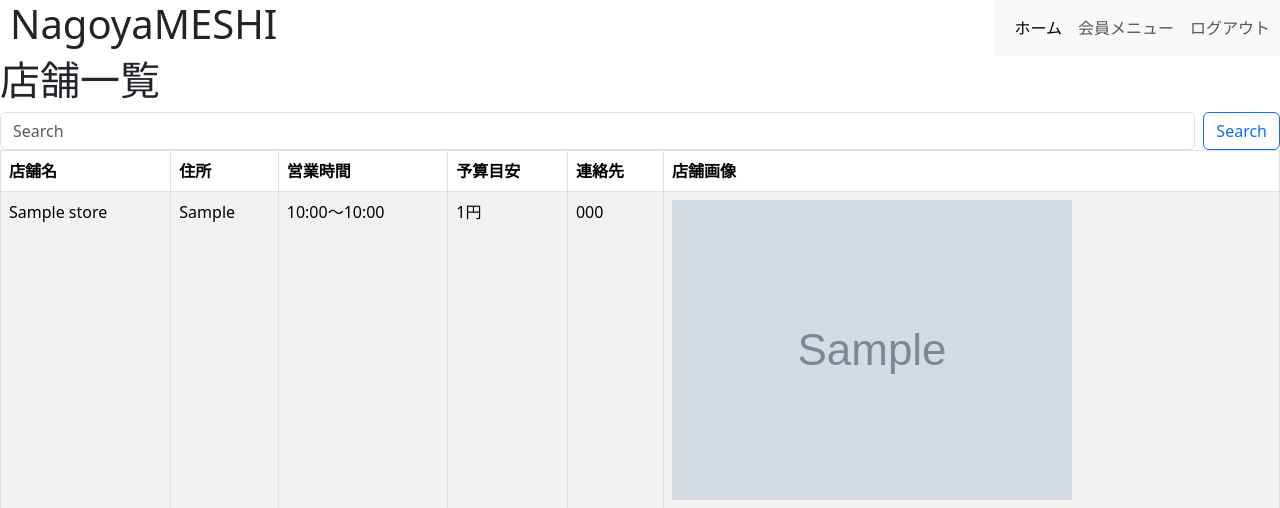
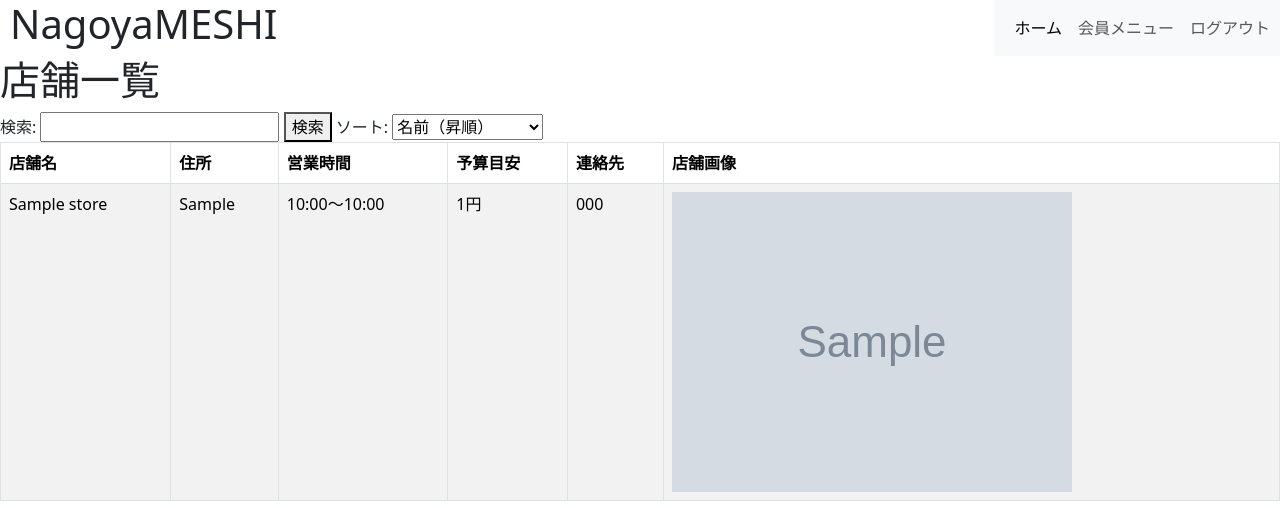
Before and after one commit to 14pixyz/django-tabelog-kadai, a Django app: page /store/list/ in a window 1280 px wide. Shown: the top 508 px of the page. Run offline with Django 4.2, Linux system fonts and the light colour scheme; tables that the repository leaves empty hold one stand-in row (values such as "Sample post"); grey boxes marked "Sample" are stand-in pictures; some libraries are stand-ins or nearby versions.

Commit message:
フィルタリングとソートの実装

```diff
--- a/myproject/settings.py
+++ b/myproject/settings.py
@@ -65,7 +65,7 @@ MIDDLEWARE = [
 ROOT_URLCONF = 'myproject.urls'
 
 # staticファイルのパスを追加
-STATIC_URL = '/static/'
+STATIC_URL = '/static/css/'
 STATICFILES_DIRS = (
     os.path.join(BASE_DIR, "static"),
 )
--- a/static/css/style.css
+++ b/static/css/style.css
@@ -4,7 +4,3 @@ header{
     display:flex;  /*ロゴとulを横に並べる*/
     justify-content:space-between;  /*両端に配置*/
 }
-
-#data-organization {
-    background-color: aquamarine;
-}
--- a/tabelog/templates/store_list.html
+++ b/tabelog/templates/store_list.html
@@ -4,17 +4,28 @@
 
 <!DOCTYPE html>
 <html>
-<head></head>
+<head>
+    {% bootstrap_css %}
+    {% bootstrap_javascript %}
+    <link rel="stylesheet" href="{% static 'css/style.css' %}">
+</head>
 <body>
     {% block content %}
     <h1>店舗一覧</h1>
 
-    <div class="data-organization">
-        <form class="d-flex" action="{% url 'tabelog:store-list' %}" method="get">
-            <input name="q" class="form-control me-2" type="search" placeholder="Search" aria-label="Search">
-            <button class="btn btn-outline-primary" type="submit">Search</button>
-        </form>
-    </div>
+    <form method="get" id="filterForm">
+        <label for="q">検索:</label>
+        <input type="text" name="q" id="q" value="{{ q }}">
+        <button type="submit">検索</button>
+
+        <label for="sort_by">ソート:</label>
+        <select name="sort_by" id="sort_by" onchange="document.getElementById('filterForm').submit();">
+            <option value="name" {% if sort_by == "name" %}selected{% endif %}>名前（昇順）</option>
+            <option value="-name" {% if sort_by == "-name" %}selected{% endif %}>名前（降順）</option>
+            <option value="budget" {% if sort_by == "budget" %}selected{% endif %}> 予算金額が安い順</option>
+            <option value="-budget" {% if sort_by == "-budget" %}selected{% endif %}>予算金額が高い順</option>
+        </select>
+    </form>
 
     <table class="table table-striped table-hover table-bordered">
         <thead>
--- a/tabelog/views/store.py
+++ b/tabelog/views/store.py
@@ -7,12 +7,23 @@ class StoreListView(ListView):
     model = Store
     paginate_by = 10
 
-    # 絞り込み機能
+
     def get_queryset(self, **kwargs):
         queryset = super().get_queryset(**kwargs)
         query = self.request.GET
 
-        if q := query.get('q'): #python3.8以降
-            queryset = queryset.filter(name__icontains=q)
+        # フィルタリング
+        if q := query.get('q'):
+            queryset = queryset.filter(name__icontains=q).order_by('budget')
+        # ソート
+        if sort_by := query.get('sort_by'):
+            queryset = queryset.order_by(sort_by)
 
-        return queryset.order_by('-name')
+        return queryset
+
+
+    def get_context_data(self, **kwargs):
+        context = super().get_context_data(**kwargs)
+        context['sort_by'] = self.request.GET.get('sort_by', '')
+        context['q'] = self.request.GET.get('q', '')
+        return context
```
Also changed, not shown: media_local/images.jpeg (added), media_local/images_1.jpeg (added), media_local/タウンロート.jpeg (added), media_local/タウンロート_1.jpeg (added).
